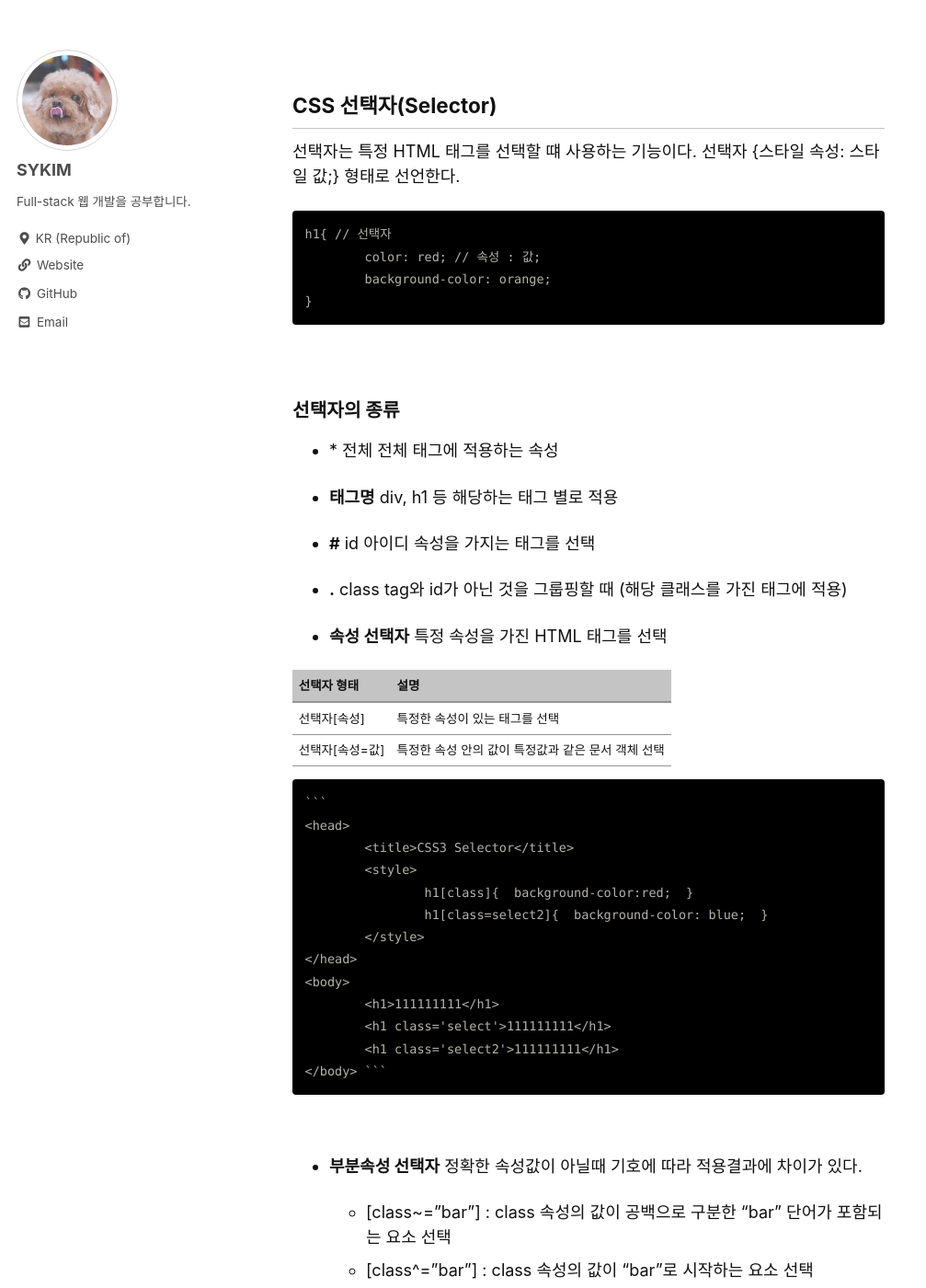
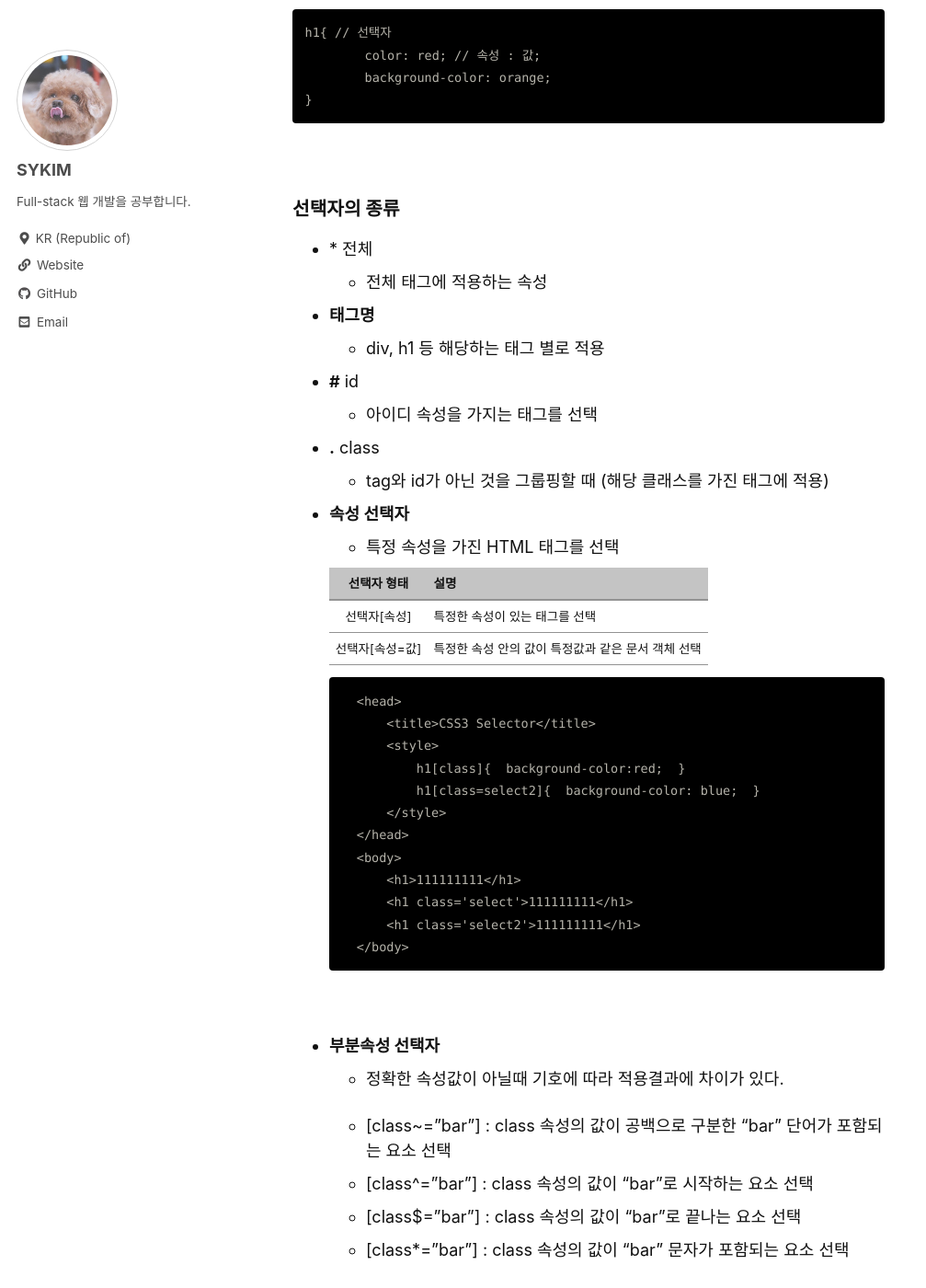
Before and after one commit to stothey0804/stothey0804.github.io, a Jekyll site: the page built from _posts/2020/etc/2020-07-27-css-cascading-style-sheets.md, in a window 1280 px wide and 1400 px high, scrolled down 1160 px. Shown: the whole window at 92% size, without its empty margins (0-1007 px from the left). Built offline with Jekyll 4.4.1, drawn with Linux system fonts in a browser that asks for light colours; cached includes are drawn as plain includes; comment, search, counter and statistics services are not loaded; some of the changed text lies outside the part shown.

Commit message:
200727 14:52

````diff
--- a/_posts/2020/etc/2020-07-27-css-cascading-style-sheets.md
+++ b/_posts/2020/etc/2020-07-27-css-cascading-style-sheets.md
@@ -66,24 +55,24 @@ h1{ // 선택자
 ### 선택자의 종류
 
 *  \* 전체
-	전체 태그에 적용하는 속성
+	* 전체 태그에 적용하는 속성
 
 * __태그명__
-	div, h1 등 해당하는 태그 별로 적용
+	* div, h1 등 해당하는 태그 별로 적용
 
 * __#__ id
-	아이디 속성을 가지는 태그를 선택
+	* 아이디 속성을 가지는 태그를 선택
 
 * __.__ class
-	tag와 id가 아닌 것을 그룹핑할 때 (해당 클래스를 가진 태그에 적용)
+	* tag와 id가 아닌 것을 그룹핑할 때 (해당 클래스를 가진 태그에 적용)
 
 * **속성 선택자**
-	특정 속성을 가진 HTML 태그를 선택
+	* 특정 속성을 가진 HTML 태그를 선택
 
-|선택자 형태|설명|
-|---|---|
-|선택자\[속성]|특정한 속성이 있는 태그를 선택|
-|선택자\[속성=값]|특정한 속성 안의 값이 특정값과 같은 문서 객체 선택|
+	|선택자 형태|설명|
+	|:---:|---|
+	|선택자\[속성]|특정한 속성이 있는 태그를 선택|
+	|선택자\[속성=값]|특정한 속성 안의 값이 특정값과 같은 문서 객체 선택|
 
 	```
 	<head>
@@ -103,7 +92,7 @@ h1{ // 선택자
 <br>
 
 * **부분속성 선택자**
-정확한 속성값이 아닐때 기호에 따라 적용결과에 차이가 있다.
+	* 정확한 속성값이 아닐때 기호에 따라 적용결과에 차이가 있다.
 
 	* \[class~="bar"] : class 속성의 값이 공백으로 구분한 "bar" 단어가 포함되는 요소 선택
 	* \[class^="bar"] : class 속성의 값이 "bar"로 시작하는 요소 선택
@@ -113,7 +102,7 @@ h1{ // 선택자
 	<br>
 
 * **선택자A 선택자B**
-선택자A의 ___모든___ 하위 선택자B를 선택
+	* 선택자A의 ___모든___ 하위 선택자B를 선택
 
 	```
 	<head>
@@ -141,7 +130,7 @@ h1{ // 선택자
 	<br>
 
 * **선택자A > 선택자B**
-선택자A의 바로 아래에 있는 하위 선택자 B를 선택
+	* 선택자A의 바로 아래에 있는 하위 선택자 B를 선택
 
 	```
 	<head>
@@ -169,10 +158,10 @@ h1{ // 선택자
 	<br>
 
 * **선택자A + 선택자B**
-	바로 뒤에 인접한 형제 선택자
+	* 바로 뒤에 인접한 형제 선택자
 
 * **선택자A ~ 선택자B**
-	뒤에 위치하는 모든  형제 선택자
+	* 뒤에 위치하는 모든  형제 선택자
 
 	```
 	<head>
@@ -193,14 +182,16 @@ h1{ // 선택자
 	<br>
 
 * **반응선택자**
-	:active - 사용자가 마우스로 클릭한 태그
-	:hover - 사용자가 마우스를 올린 태그
+
+	* :active - 사용자가 마우스로 클릭한 태그
+	* :hover - 사용자가 마우스를 올린 태그
 
 * **상태선택자** (입력양식 상태)
-	:checked - 체크상태의 input (radio, checkbox, option)
-	:focus - 초점이 맞추어진 input
-	:enabled - 사용 가능한 input
-	:disabled - 사용 불가능한 input
+
+	* :checked - 체크상태의 input (radio, checkbox, option)
+	* :focus - 초점이 맞추어진 input
+	* :enabled - 사용 가능한 input
+	* :disabled - 사용 불가능한 input
 
 	```
 	<head>
@@ -236,10 +227,11 @@ h1{ // 선택자
 
 
 * **구조 선택자** (특정 위치의 태그를 선택)
-:first-child - 형제 관계 중 첫번째
-:last-child - 형제 관계 중 마지막
-:nth-child(수열) - 형제 관계중 앞에서 수열번째
-:nth-last-child(수열) - 형제 관계중 뒤에서 수열번째
+
+	* :first-child - 형제 관계 중 첫번째
+	* :last-child - 형제 관계 중 마지막
+	* :nth-child(수열) - 형제 관계중 앞에서 수열번째
+	* :nth-last-child(수열) - 형제 관계중 뒤에서 수열번째
 
 	```
 	<head>
@@ -269,10 +261,10 @@ h1{ // 선택자
 
 * **형태구조 선택자**
 
-	:first-of-type
-	:last-of-type
-	:nth-of-type(수열)
-	:nth-last-of-type
+	* :first-of-type
+	* :last-of-type
+	* :nth-of-type(수열)
+	* :nth-last-of-type
 
 	```
 	<head>
````
Also changed, not shown: other parts of _posts/2020/etc/2020-07-27-css-cascading-style-sheets.md (+3 -14 lines).
